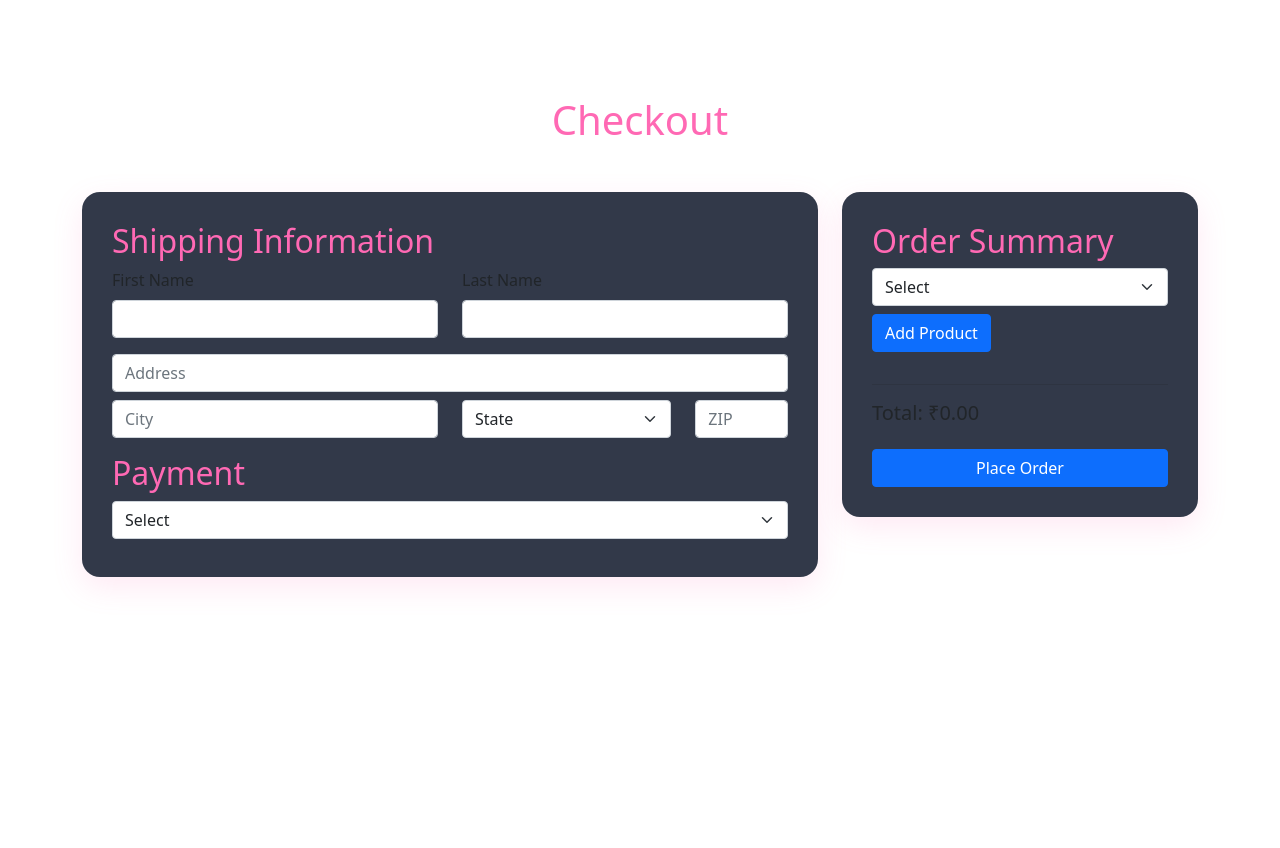
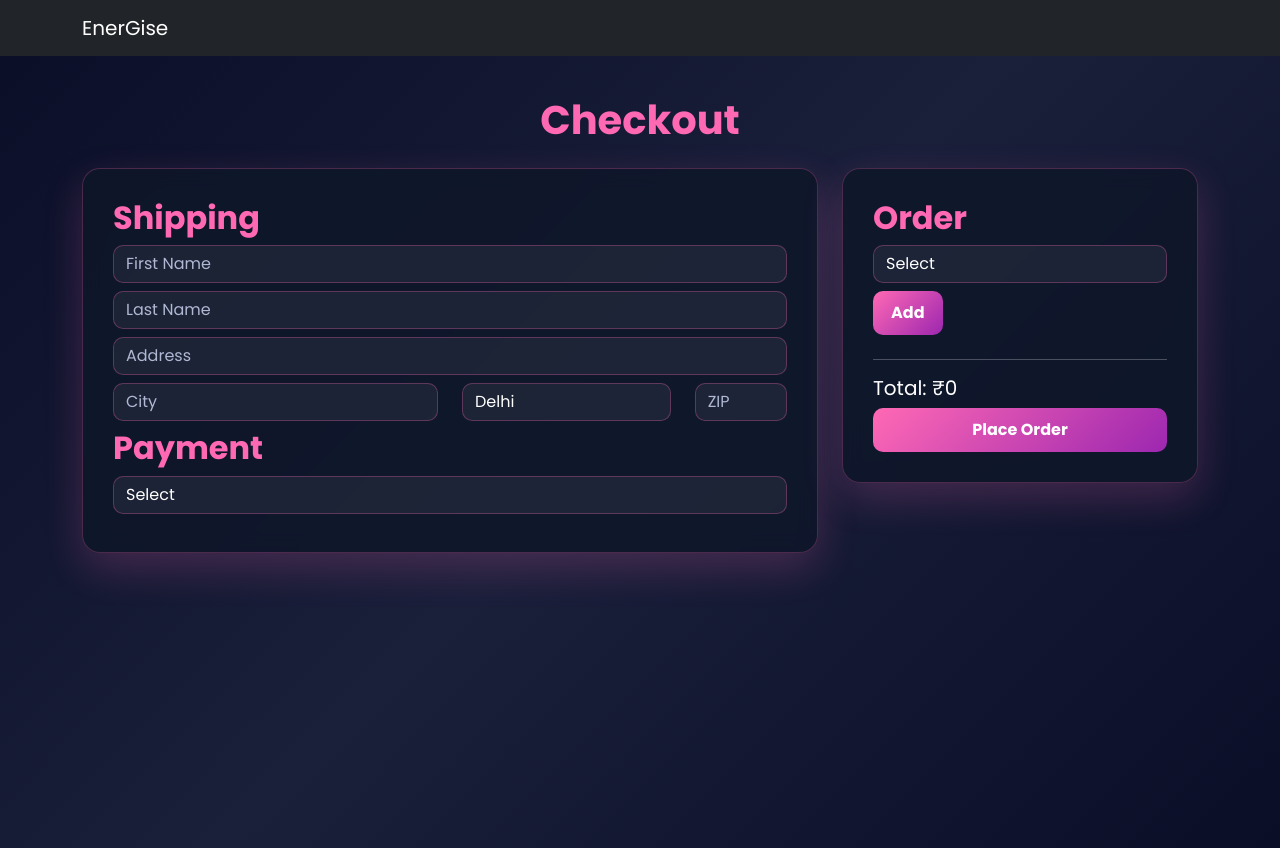
Before and after one commit to Amaan2729/Energise_fitness, a website: page frontend/checkout.html in a window 1280 px wide. Before the commit the page ends 800 px from the top, so only its background shows below. Drawn offline with nearby package versions, Linux system fonts and the light colour scheme.

Commit message:
Unified checkout UI styling

```diff
--- /dev/null
+++ b/frontend/assets/css/checkout-theme.css
@@ -0,0 +1,62 @@
+:root {
+  --primary-color: #ff69b4;
+  --secondary-color: #9c27b0;
+  --dark-bg: #0a0e27;
+  --text-color: #ffffff;
+  --text-muted: #b0b8d4;
+}
+
+body {
+  font-family: 'Poppins', sans-serif;
+  background: linear-gradient(135deg, var(--dark-bg) 0%, #1a1f3a 50%, var(--dark-bg) 100%);
+  color: var(--text-color);
+  min-height: 100vh;
+}
+
+h1, h2 {
+  color: var(--primary-color);
+  font-weight: 700;
+}
+
+.checkout-section {
+  background: rgba(15, 23, 42, 0.85);
+  backdrop-filter: blur(10px);
+  border-radius: 18px;
+  padding: 30px;
+  border: 1px solid rgba(255,105,180,0.25);
+  box-shadow: 0 15px 40px rgba(255,105,180,0.2);
+  margin-bottom: 30px;
+}
+
+.form-control,
+.form-select {
+  background: rgba(255,255,255,0.06);
+  border: 1.5px solid rgba(255,105,180,0.3);
+  color: #fff;
+  border-radius: 10px;
+}
+
+.form-control::placeholder {
+  color: var(--text-muted);
+}
+
+.form-control:focus,
+.form-select:focus {
+  border-color: var(--primary-color);
+  box-shadow: 0 0 15px rgba(255,105,180,0.5);
+  background: rgba(255,255,255,0.08);
+  color: #fff;
+}
+
+.btn-primary {
+  background: linear-gradient(135deg, var(--primary-color), var(--secondary-color));
+  border: none;
+  font-weight: 700;
+  border-radius: 10px;
+  padding: 10px 18px;
+}
+
+.btn-primary:hover {
+  transform: translateY(-2px);
+  box-shadow: 0 10px 25px rgba(255,105,180,0.4);
+}
--- a/frontend/checkout.html
+++ b/frontend/checkout.html
@@ -1,240 +1,114 @@
 <!DOCTYPE html>
 <html lang="en">
 <head>
-    <!-- <link rel="stylesheet" href="assets/css/common.css"> -->
-     <style>
-        :root {
-  --primary-color: #ff69b4;
-  --secondary-color: #333;
-  --background-color: #000;
-  --text-color: #fff;
-}
-
-body {
-  font-family: 'Poppins', sans-serif;
-  background-color: var(--background-color);
-  color: var(--text-color);
-}
-
-h1, h2 {
-  color: var(--primary-color);
-  font-weight: 700;
-}
-
-.checkout-section {
-  background: rgba(15, 23, 42, 0.85);
-  border-radius: 18px;
-  padding: 30px;
-  box-shadow: 0 10px 30px rgba(255,105,180,0.15);
-  margin-bottom: 30px;
-}
-
-.form-control,
-.form-select {
-  background: rgba(255,255,255,0.05);
-  border: 1px solid rgba(255,105,180,0.25);
-  color: #fff;
-}
-
-.form-control:focus,
-.form-select:focus {
-  border-color: var(--primary-color);
-  box-shadow: 0 0 12px rgba(255,105,180,0.4);
-  background: rgba(255,255,255,0.08);
-}
-
-.btn-primary {
-  background-color: var(--primary-color);
-  border-color: var(--primary-color);
-  font-weight: 600;
-}
-
-.btn-primary:hover {
-  background-color: #ff45a0;
-  border-color: #ff45a0;
-  transform: translateY(-2px);
-}
-
-     </style>
   <meta charset="UTF-8">
   <meta name="viewport" content="width=device-width, initial-scale=1.0">
   <title>Checkout - EnerGise</title>
 
   <link rel="stylesheet" href="https://cdnjs.cloudflare.com/ajax/libs/bootstrap/5.1.3/css/bootstrap.min.css">
   <link href="https://fonts.googleapis.com/css2?family=Poppins:wght@400;600;700&display=swap" rel="stylesheet">
+  <link rel="stylesheet" href="assets/css/checkout-theme.css">
+</head>
 
-    <!-- (styles unchanged) -->
-</head>
+
 <body>
 
-<!-- NAVBAR -->
-<nav class="navbar navbar-expand-lg navbar-dark fixed-top">
+<nav class="navbar navbar-dark bg-dark fixed-top">
   <div class="container">
     <a class="navbar-brand" href="#">EnerGise</a>
-        <button class="navbar-toggler" type="button" data-bs-toggle="collapse" data-bs-target="#navbarNav">
-            <span class="navbar-toggler-icon"></span>
-        </button>
-        <div class="collapse navbar-collapse" id="navbarNav">
-            <ul class="navbar-nav ms-auto">
-                <li class="nav-item"><a class="nav-link" href="index.html">Workouts</a></li>
-                <li class="nav-item"><a class="nav-link" href="pricing.html">Pricing</a></li>
-                <li class="nav-item"><a class="nav-link" href="products.html">Products</a></li>
-                <li class="nav-item"><a class="nav-link" href="login.html">Login</a></li>
-            </ul>
-        </div>
   </div>
 </nav>
 
 <div class="container mt-5 pt-5">
-    <h1 class="text-center mb-5">Checkout</h1>
+<h1 class="text-center mb-4">Checkout</h1>
 
 <div class="row">
-        <!-- SHIPPING FORM -->
 <div class="col-md-8">
 <div class="checkout-section">
-                <h2>Shipping Information</h2>
-                <form id="checkoutForm">
-                    <div class="row mb-3">
-                        <div class="col-md-6">
-                            <label class="form-label">First Name</label>
-                            <input id="firstName" class="form-control" required>
-                        </div>
-                        <div class="col-md-6">
-                            <label class="form-label">Last Name</label>
-                            <input id="lastName" class="form-control" required>
-                        </div>
-                    </div>
+<h2>Shipping</h2>
 
+<input id="firstName" class="form-control mb-2" placeholder="First Name" required>
+<input id="lastName" class="form-control mb-2" placeholder="Last Name" required>
 <input id="address" class="form-control mb-2" placeholder="Address" required>
 
-                    <div class="row mb-3">
-                        <div class="col-md-6">
-                            <input id="city" class="form-control" placeholder="City" required>
-                        </div>
+<div class="row">
+<div class="col-md-6"><input id="city" class="form-control mb-2" placeholder="City"></div>
 <div class="col-md-4">
-                            <select id="state" class="form-select" required>
-                                <option value="">State</option>
-                                <option>Delhi</option>
-                                <option>Haryana</option>
-                                <option>Punjab</option>
+<select id="state" class="form-select mb-2">
+<option>Delhi</option><option>Haryana</option><option>Punjab</option>
 </select>
 </div>
-                        <div class="col-md-2">
-                            <input id="zip" class="form-control" placeholder="ZIP" required>
-                        </div>
+<div class="col-md-2"><input id="zip" class="form-control mb-2" placeholder="ZIP"></div>
 </div>
 
 <h2>Payment</h2>
-                    <select id="paymentMethod" class="form-select mb-2" required>
+<select id="paymentMethod" class="form-select mb-2">
 <option value="">Select</option>
 <option value="cash">Cash</option>
 <option value="card">Card</option>
 </select>
 
 <div id="cardDetails" style="display:none">
-                        <input id="cardName" class="form-control mb-2" placeholder="Cardholder Name">
-                        <input id="cardNumber" class="form-control mb-2" placeholder="Card Number">
-                        <input id="cardExpiry" class="form-control mb-2" placeholder="MM/YY">
-                        <input id="cardCvv" class="form-control mb-2" placeholder="CVV">
+<input class="form-control mb-2" placeholder="Card Name">
+<input class="form-control mb-2" placeholder="Card Number">
 </div>
-                </form>
 </div>
 </div>
 
-        <!-- ORDER SUMMARY -->
 <div class="col-md-4">
 <div class="checkout-section">
-                <h2>Order Summary</h2>
+<h2>Order</h2>
+
 <select id="productSelect" class="form-select mb-2"></select>
-                <button id="addProduct" class="btn btn-primary mb-3">Add Product</button>
+<button id="addProduct" class="btn btn-primary mb-2">Add</button>
 
 <div id="cartItems"></div>
 <hr>
-                <h5>Total: <span id="totalPrice">₹0.00</span></h5>
-                <button id="placeOrderBtn" class="btn btn-primary w-100 mt-3">Place Order</button>
+<h5>Total: <span id="totalPrice">₹0</span></h5>
+<button id="placeOrderBtn" class="btn btn-primary w-100">Place Order</button>
 </div>
 </div>
 </div>
 </div>
 
 <script>
-/* ✅ AUTO BACKEND URL */
 const API_BASE = window.location.origin;
-
-document.addEventListener("DOMContentLoaded", () => {
-
-    const payment = document.getElementById("paymentMethod");
-    const cardBox = document.getElementById("cardDetails");
-    payment.onchange = () => cardBox.style.display = payment.value === "card" ? "block" : "none";
-
-    const products = [
-        { name:"Dumbbells", price:750 },
-        { name:"Yoga Mat", price:900 },
-        { name:"Resistance Bands", price:300 }
+const products=[
+{name:"Dumbbells",price:750},
+{name:"Yoga Mat",price:900},
+{name:"Resistance Bands",price:300}
 ];
 
-    const productSelect = document.getElementById("productSelect");
-    productSelect.innerHTML = `<option value="">Select</option>` +
-        products.map(p=>`<option value="${p.name}" data-price="${p.price}">${p.name} - ₹${p.price}</option>`).join("");
+const sel=document.getElementById("productSelect");
+sel.innerHTML='<option value="">Select</option>'+products.map(p=>`<option data-price="${p.price}">${p.name}</option>`).join("");
 
-    let cart = {};
+let cart={};
 
-    document.getElementById("addProduct").onclick = () => {
-        const opt = productSelect.selectedOptions[0];
-        if(!opt) return alert("Select product");
-        const name = opt.value;
-        const price = Number(opt.dataset.price);
-        cart[name] = cart[name] || {price, qty:0};
-        cart[name].qty++;
-        renderCart();
+addProduct.onclick=()=>{
+const opt=sel.selectedOptions[0];
+if(!opt)return;
+const n=opt.text,p=+opt.dataset.price;
+cart[n]=(cart[n]||0)+p;
+render();
 };
 
-    function renderCart(){
-        let total=0;
-        const box=document.getElementById("cartItems");
-        box.innerHTML="";
-        Object.entries(cart).forEach(([k,v])=>{
-            total+=v.price*v.qty;
-            box.innerHTML+=`<div>${k} x${v.qty} - ₹${v.price*v.qty}</div>`;
-        });
-        document.getElementById("totalPrice").textContent="₹"+total;
+function render(){
+let t=0;cartItems.innerHTML="";
+for(let k in cart){t+=cart[k];cartItems.innerHTML+=`<div>${k} - ₹${cart[k]}</div>`;}
+totalPrice.textContent="₹"+t;
 }
 
-    document.getElementById("placeOrderBtn").onclick = async ()=>{
-        if(!Object.keys(cart).length) return alert("Cart empty");
+paymentMethod.onchange=()=>cardDetails.style.display=paymentMethod.value==="card"?"block":"none";
 
-        const order={
-            firstName:firstName.value,
-            lastName:lastName.value,
-            address:address.value,
-            city:city.value,
-            state:state.value,
-            zip:zip.value,
-            paymentMethod:payment.value,
-            products:Object.entries(cart).map(([n,v])=>({name:n,price:v.price,quantity:v.qty}))
+placeOrderBtn.onclick=async()=>{
+const res=await fetch(`${API_BASE}/api/orders`,{
+method:"POST",
+headers:{'Content-Type':'application/json',Authorization:'Bearer '+localStorage.getItem('token')},
+body:JSON.stringify({cart})
+});
+if(res.ok){alert("Order placed");location.href="index.html";}
+else alert("Login required");
 };
-
-        try{
-            const res = await fetch(`${API_BASE}/api/orders`,{
-                method:"POST",
-                headers:{
-                    "Content-Type":"application/json",
-                    Authorization:`Bearer ${localStorage.getItem("token")||""}`
-                },
-                body:JSON.stringify(order)
-            });
-            const data = await res.json();
-            if(res.ok){
-                alert("✅ Order placed");
-                location.href="index.html";
-            } else {
-                alert("❌ "+data.message);
-            }
-        }catch{
-            alert("Server error");
-        }
-    };
-});
 </script>
 
 </body>
```
Lines whose indentation alone changed are shown as unchanged.
